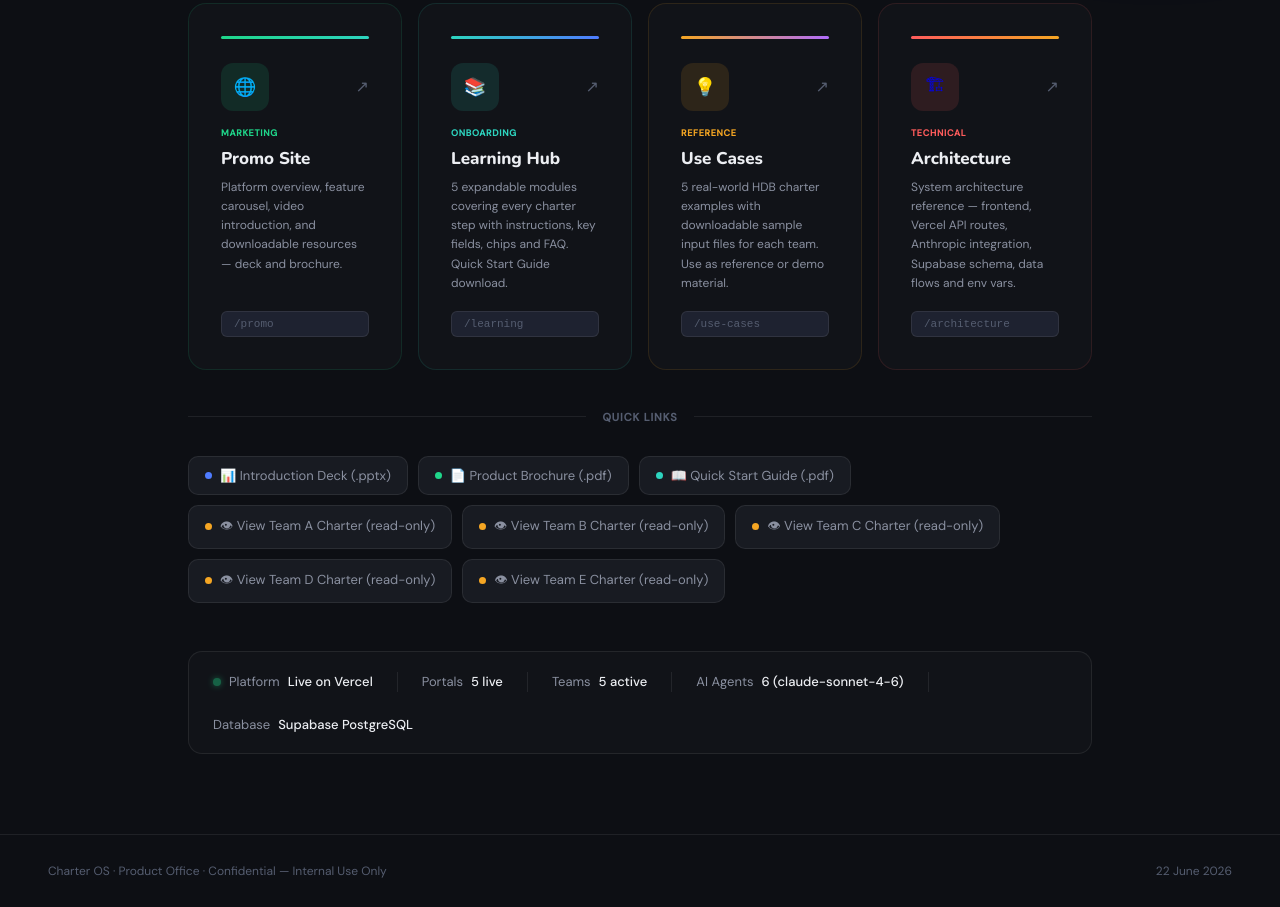
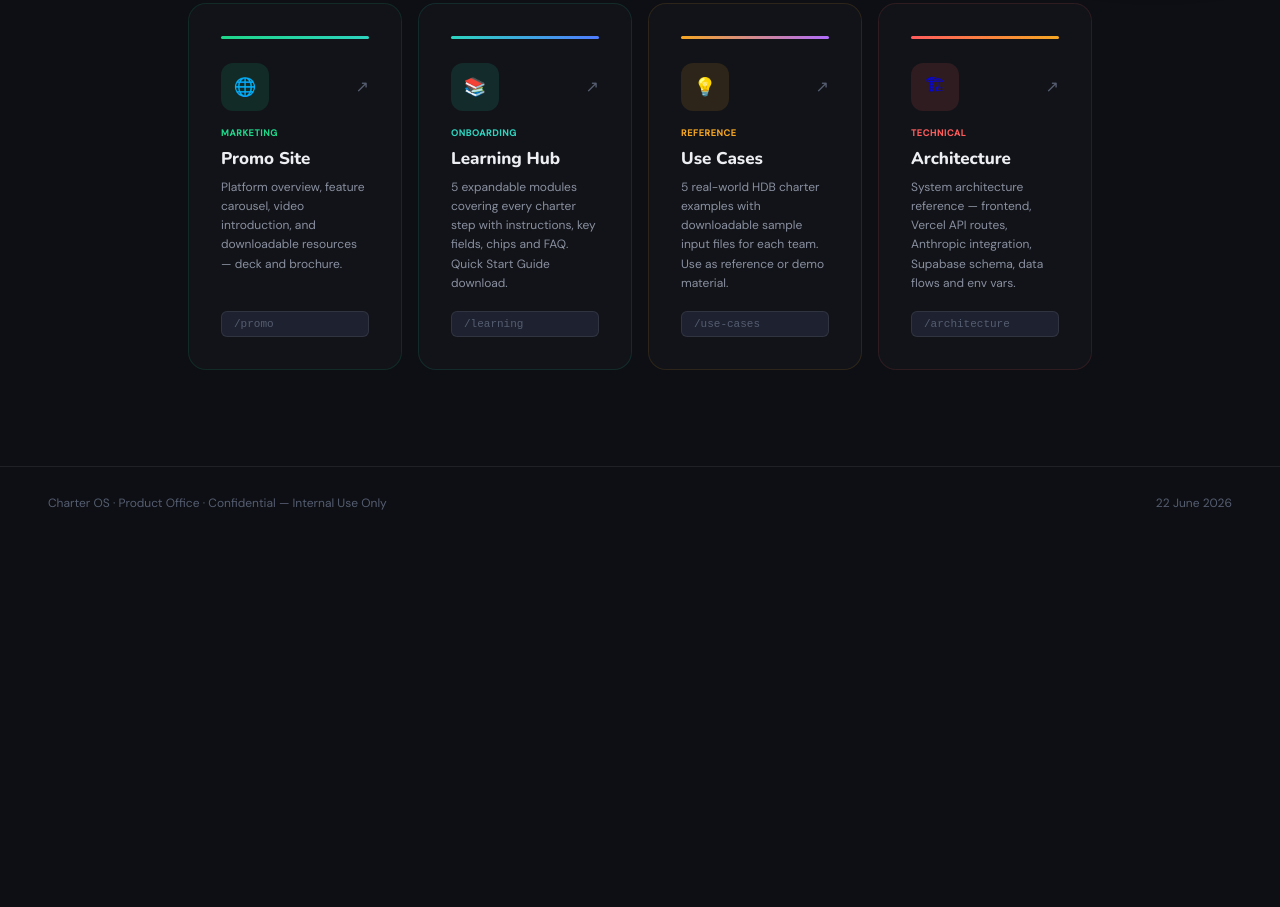
Before and after one commit to uncannyal20/charter-os-v2, a website: page public/hub.html in a window 1280 px wide. Shown: the part 1014-1921 px from the top of the page. After the commit the page ends 1553 px from the top, so only its background shows below. Drawn offline with nearby package versions, Linux system fonts and the light colour scheme.

Commit message:
Remove Quick Links and status row from hub page
Drop the Quick Links section (download links + read-only team views)
and the platform/portals/teams/AI-agents/database status row from
hub.html, along with their now-unused CSS.

Co-Authored-By: Claude Opus 4.8 (1M context) <noreply@anthropic.com>

```diff
--- a/public/hub.html
+++ b/public/hub.html
@@ -96,36 +96,6 @@
   /* SECONDARY CARDS row */
   .cards-secondary { display: grid; grid-template-columns: 1fr 1fr 1fr; gap: 16px; margin-bottom: 16px; }
 
-  /* DIVIDER */
-  .hub-divider { display: flex; align-items: center; gap: 16px; margin: 40px 0 32px; }
-  .hub-divider-line { flex: 1; height: 1px; background: var(--border); }
-  .hub-divider-text { font-size: 11px; font-weight: 700; letter-spacing: .08em; text-transform: uppercase; color: var(--text3); white-space: nowrap; }
-
-  /* QUICK LINKS */
-  .quick-links { display: flex; flex-wrap: wrap; gap: 10px; margin-bottom: 48px; }
-  .ql {
-    display: flex; align-items: center; gap: 8px;
-    background: var(--bg2); border: 1px solid var(--border);
-    border-radius: 10px; padding: 10px 16px;
-    text-decoration: none; color: var(--text2);
-    font-size: 13px; transition: all .2s;
-  }
-  .ql:hover { background: var(--bg3); border-color: rgba(255,255,255,.15); color: var(--text); }
-  .ql-dot { width: 7px; height: 7px; border-radius: 50%; }
-
-  /* STATUS ROW */
-  .status-row {
-    background: var(--bg1); border: 1px solid var(--border);
-    border-radius: 14px; padding: 20px 24px;
-    display: flex; align-items: center; gap: 24px; flex-wrap: wrap;
-  }
-  .status-item { display: flex; align-items: center; gap: 8px; font-size: 13px; }
-  .status-dot { width: 8px; height: 8px; border-radius: 50%; background: var(--green); box-shadow: 0 0 6px var(--green); animation: pulse 2s ease infinite; }
-  @keyframes pulse { 0%,100%{opacity:1}50%{opacity:.4} }
-  .status-label { color: var(--text2); }
-  .status-val { color: var(--text); font-weight: 500; }
-  .status-divider { width: 1px; height: 20px; background: var(--border); }
-
   /* FOOTER */
   footer { position: relative; z-index: 1; border-top: 1px solid var(--border); padding: 28px 48px; display: flex; align-items: center; justify-content: space-between; flex-wrap: wrap; gap: 12px; }
   footer p { font-size: 12px; color: var(--text3); }
@@ -134,8 +104,6 @@
   .hub-hero { animation: fadeUp .6s ease both; }
   .cards-primary { animation: fadeUp .6s .1s ease both; }
   .cards-secondary { animation: fadeUp .6s .2s ease both; }
-  .quick-links { animation: fadeUp .6s .3s ease both; }
-  .status-row { animation: fadeUp .6s .4s ease both; }
 
   @media(max-width: 768px) {
     nav { padding: 0 20px; }
@@ -275,78 +243,6 @@
 
   </div>
 
-  <!-- DIVIDER -->
-  <div class="hub-divider">
-    <div class="hub-divider-line"></div>
-    <div class="hub-divider-text">Quick Links</div>
-    <div class="hub-divider-line"></div>
-  </div>
-
-  <!-- QUICK LINKS -->
-  <div class="quick-links">
-    <a href="/CharterOS_Introduction_Deck.pptx" download class="ql">
-      <div class="ql-dot" style="background:var(--blue)"></div>
-      📊 Introduction Deck (.pptx)
-    </a>
-    <a href="/CharterOS_Brochure.pdf" download class="ql">
-      <div class="ql-dot" style="background:var(--green)"></div>
-      📄 Product Brochure (.pdf)
-    </a>
-    <a href="/CharterOS_QuickStartGuide.pdf" download class="ql">
-      <div class="ql-dot" style="background:var(--teal)"></div>
-      📖 Quick Start Guide (.pdf)
-    </a>
-    <a href="/?team=team-a&readonly=true" target="_blank" class="ql">
-      <div class="ql-dot" style="background:var(--amber)"></div>
-      👁 View Team A Charter (read-only)
-    </a>
-    <a href="/?team=team-b&readonly=true" target="_blank" class="ql">
-      <div class="ql-dot" style="background:var(--amber)"></div>
-      👁 View Team B Charter (read-only)
-    </a>
-    <a href="/?team=team-c&readonly=true" target="_blank" class="ql">
-      <div class="ql-dot" style="background:var(--amber)"></div>
-      👁 View Team C Charter (read-only)
-    </a>
-    <a href="/?team=team-d&readonly=true" target="_blank" class="ql">
-      <div class="ql-dot" style="background:var(--amber)"></div>
-      👁 View Team D Charter (read-only)
-    </a>
-    <a href="/?team=team-e&readonly=true" target="_blank" class="ql">
-      <div class="ql-dot" style="background:var(--amber)"></div>
-      👁 View Team E Charter (read-only)
-    </a>
-  </div>
-
-  <!-- STATUS ROW -->
-  <div class="status-row">
-    <div class="status-item">
-      <div class="status-dot"></div>
-      <span class="status-label">Platform</span>
-      <span class="status-val">Live on Vercel</span>
-    </div>
-    <div class="status-divider"></div>
-    <div class="status-item">
-      <span class="status-label">Portals</span>
-      <span class="status-val">5 live</span>
-    </div>
-    <div class="status-divider"></div>
-    <div class="status-item">
-      <span class="status-label">Teams</span>
-      <span class="status-val">5 active</span>
-    </div>
-    <div class="status-divider"></div>
-    <div class="status-item">
-      <span class="status-label">AI Agents</span>
-      <span class="status-val">6 (claude-sonnet-4-6)</span>
-    </div>
-    <div class="status-divider"></div>
-    <div class="status-item">
-      <span class="status-label">Database</span>
-      <span class="status-val">Supabase PostgreSQL</span>
-    </div>
-  </div>
-
 </main>
 
 <footer>
```
